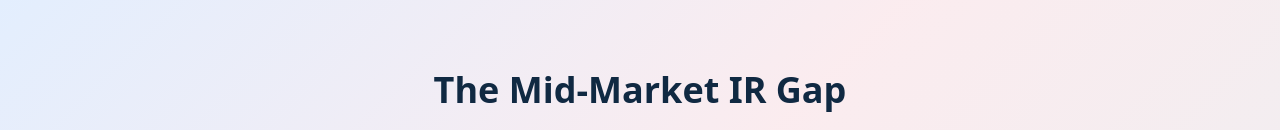
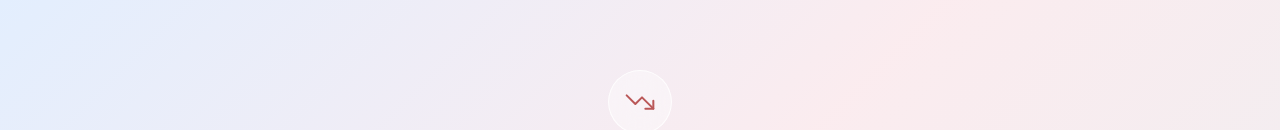
Before and after one commit to Neubright/Neumantra, a React (Vite) app: page /about in a window 1280 px wide. Shown: the part 820-950 px from the top of the page. Built offline with nearby package versions, Linux system fonts and the light colour scheme.

Commit message:
completionId: cgen-1a893100ef3647f8850746d38236d6df
cgen-1a893100ef3647f8850746d38236d6df

```diff
--- a/client/components/about/MidMarketGap.tsx
+++ b/client/components/about/MidMarketGap.tsx
@@ -18,6 +18,11 @@ export default function MidMarketGap() {
     >
       <div className="max-w-7xl mx-auto px-4 sm:px-6 lg:px-8">
         <div className="text-center mb-12">
+          <div className="flex justify-center mb-4">
+            <div className="backdrop-blur-xl bg-white/40 border border-white/80 rounded-full w-16 h-16 flex items-center justify-center">
+              <TrendingDown className="w-8 h-8 text-accent opacity-75" strokeWidth={1.5} />
+            </div>
+          </div>
           <h2 className="text-3xl md:text-4xl font-bold text-primary mb-4">
             The Mid-Market IR Gap
           </h2>
```
